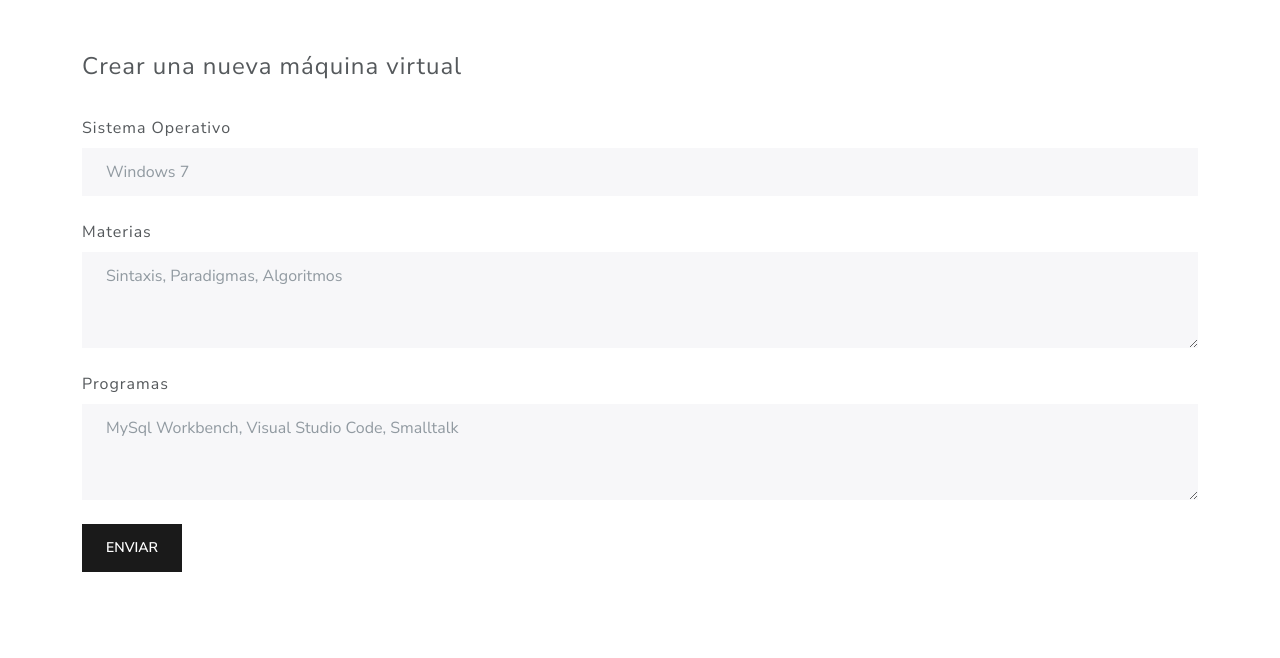
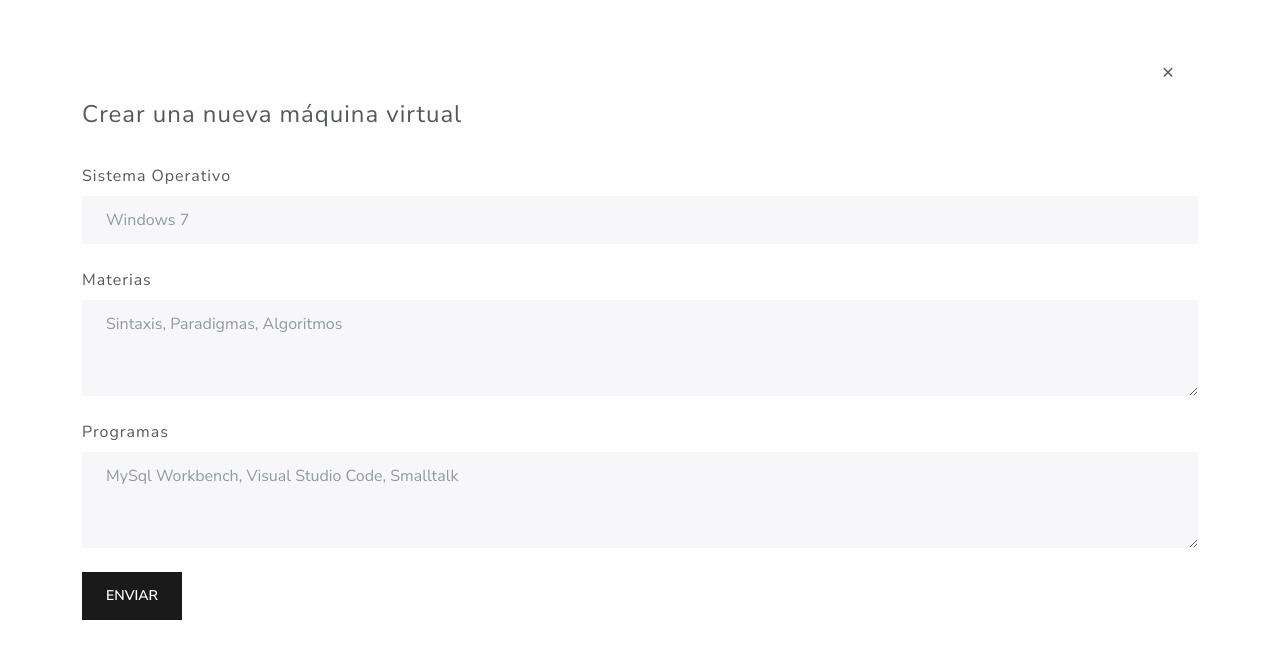
Before and after one commit to facuduran31/frontend-tpdsw, an Angular app: page /maquinasvirtuales/add in a window 1280 px wide. Shown: the top 658 px of the page. Built offline with nearby package versions, Linux system fonts and the light colour scheme.

Commit message:
Boton cerrar formulario add-maquina-virtual

```diff
--- a/src/app/components/add-maquina-virtual/add-maquina-virtual.component.css
+++ b/src/app/components/add-maquina-virtual/add-maquina-virtual.component.css
@@ -1,3 +1,7 @@
 i{
     background-color: none;
 }
+
+#btnClose{
+    font-size: 40px;
+}
--- a/src/app/components/add-maquina-virtual/add-maquina-virtual.component.html
+++ b/src/app/components/add-maquina-virtual/add-maquina-virtual.component.html
@@ -31,6 +31,11 @@
 </div>
 
 <div class="container mt-5">
+  <div class="d-flex flex-row-reverse">
+    <button type="button" class="close btn fs-4 text-align-right" (click)="salir()" aria-label="Close" id="btnClose">
+      <span aria-hidden="true">&times;</span>
+    </button>
+  </div>
   <form>
     <fieldset>
       <legend>Crear una nueva máquina virtual</legend>
--- a/src/app/components/add-maquina-virtual/add-maquina-virtual.component.ts
+++ b/src/app/components/add-maquina-virtual/add-maquina-virtual.component.ts
@@ -1,4 +1,5 @@
 import { Component } from '@angular/core';
+import { Router } from '@angular/router';
 import { MaquinaVirtual } from 'src/app/model/MaquinaVirtual';
 import { MaquinasVirtualesService } from 'src/app/services/maquinas-virtuales.service';
 
@@ -15,7 +16,7 @@ export class AddMaquinaVirtualComponent {
     programas: ''
   };
 
-  constructor(private maquinasService: MaquinasVirtualesService) {
+  constructor(private maquinasService: MaquinasVirtualesService, private router: Router) {
   }
 
   onSubmit(): void {
@@ -29,4 +30,8 @@ export class AddMaquinaVirtualComponent {
       }
     );
   }
+
+  salir(): void {
+    this.router.navigate(['maquinasvirtuales'])
+  }
 }
--- a/src/app/components/maquinas-virtuales/maquinas-virtuales.component.ts
+++ b/src/app/components/maquinas-virtuales/maquinas-virtuales.component.ts
@@ -30,7 +30,7 @@ export class MaquinasVirtualesComponent implements OnInit {
         }
       },
       (error) => {
-        console.error('Error al obtener las máquinas virtuales:', error);
+        console.log('Error al obtener las máquinas virtuales:', error);
       }
     );
   }
```
